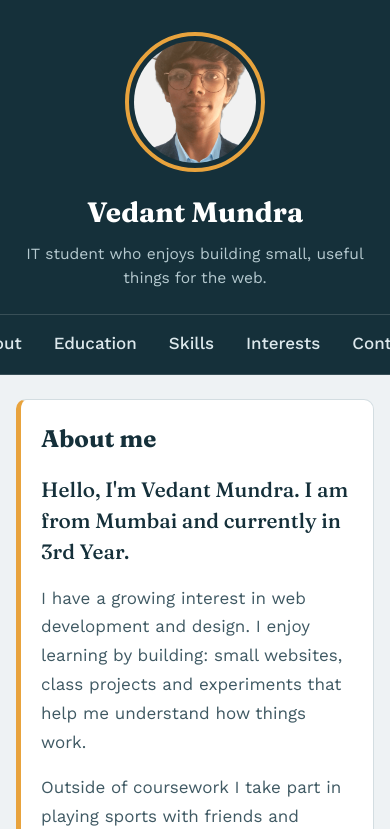
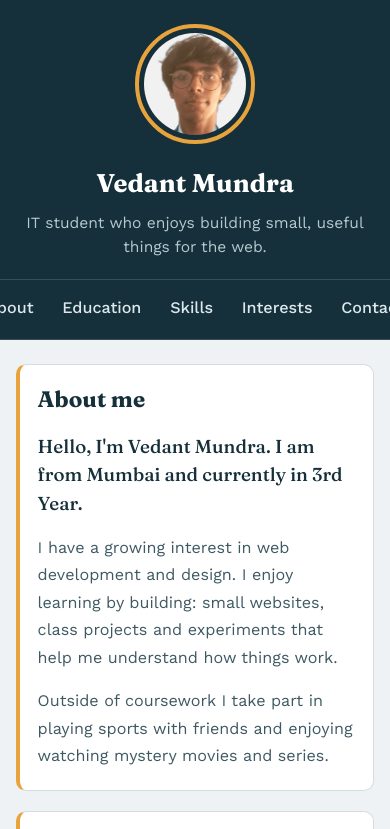
Before and after one commit to vedant-mundra/vedant-mundra.github.io, a plain HTML site: page index.html in a window 390 px wide. Shown: the top 829 px of the page. Drawn offline with nearby package versions, Linux system fonts and the light colour scheme.

Commit message:
Update style.css

```diff
--- a/style.css
+++ b/style.css
@@ -1,39 +1,47 @@
 /* =========================================================
-   Personal profile: stylesheet
-   Edit the colours and fonts in :root to restyle the page.
+   Personal profile: stylesheet (fully responsive)
+   Put this file next to index.html (same folder).
+   Breakpoints: desktop > 900px | tablet <= 900px | phone <= 600px | small phone <= 380px
    ========================================================= */
 
 :root {
-  --ink:        #15303a;   /* deep teal: sidebar, headings */
-  --ink-soft:   #3f5963;   /* body text */
-  --paper:      #eef2f4;   /* page background */
-  --card:       #ffffff;   /* section panels */
-  --line:       #d3dde1;   /* borders */
-  --accent:     #e8a33d;   /* marigold: highlights */
-  --accent-ink: #8a5a0a;   /* accent text on light backgrounds */
+  --ink:        #15303a;
+  --ink-soft:   #3f5963;
+  --paper:      #eef2f4;
+  --card:       #ffffff;
+  --line:       #d3dde1;
+  --accent:     #e8a33d;
+  --accent-ink: #8a5a0a;
 
   --font-head: "Fraunces", Georgia, "Times New Roman", serif;
   --font-body: "Work Sans", "Segoe UI", Roboto, Arial, sans-serif;
 
-  --sidebar-w: 320px;
+  --sidebar-w: clamp(260px, 26vw, 340px);   /* scales with screen width */
   --radius: 10px;
+  --gutter: clamp(1rem, 4vw, 3rem);          /* page side spacing */
 }
 
 /* ---------- Reset & base ---------- */
 *, *::before, *::after { box-sizing: border-box; }
 
-html { scroll-behavior: smooth; scroll-padding-top: 5rem; }
+html {
+  scroll-behavior: smooth;
+  scroll-padding-top: 5rem;
+  -webkit-text-size-adjust: 100%;            /* stop phones resizing text */
+}
 
 body {
   margin: 0;
   font-family: var(--font-body);
-  font-size: 1.0625rem;
+  font-size: clamp(1rem, 0.95rem + 0.25vw, 1.125rem);   /* fluid text size */
   line-height: 1.7;
   color: var(--ink-soft);
   background: var(--paper);
+  overflow-x: hidden;                         /* never scroll sideways */
+  overflow-wrap: break-word;                  /* long words/emails wrap */
 }
 
-img { max-width: 100%; display: block; }
+img { max-width: 100%; height: auto; display: block; }
 ul, ol { margin: 0; padding: 0; list-style: none; }
 h1, h2, h3, p { margin: 0; }
 
@@ -73,14 +81,15 @@ a:hover { color: var(--ink); }
   flex-direction: column;
   align-items: center;
   justify-content: center;
-  padding: 2.5rem 2rem;
+  padding: 2.5rem 1.75rem;
   text-align: center;
 }
 
 .photo {
-  width: 170px;
-  height: 170px;
+  width: clamp(130px, 12vw, 175px);
+  height: clamp(130px, 12vw, 175px);
   object-fit: cover;
+  object-position: center top;               /* keeps faces in frame */
   border-radius: 50%;
   border: 4px solid var(--accent);
   padding: 5px;
@@ -90,7 +99,7 @@ a:hover { color: var(--ink); }
 .sidebar h1 {
   font-family: var(--font-head);
   font-weight: 700;
-  font-size: 2rem;
+  font-size: clamp(1.6rem, 1.3rem + 0.8vw, 2rem);
   line-height: 1.2;
   color: #fff;
   margin-top: 1.5rem;
@@ -108,7 +117,7 @@ a:hover { color: var(--ink); }
 .nav li { border-bottom: 1px solid rgba(255, 255, 255, 0.15); }
 .nav a {
   display: block;
-  padding: 0.7rem 0.5rem;
+  padding: 0.75rem 0.5rem;
   color: #dce8ec;
   text-decoration: none;
   font-weight: 500;
@@ -125,8 +134,8 @@ a:hover { color: var(--ink); }
 /* ---------- Main content ---------- */
 .content {
   margin-left: var(--sidebar-w);
-  padding: 3rem 3rem 2rem;
-  max-width: calc(var(--sidebar-w) + 52rem);
+  padding: clamp(1.5rem, 4vw, 3rem) var(--gutter) 2rem;
+  max-width: calc(var(--sidebar-w) + 56rem);
 }
 
 .block {
@@ -134,14 +143,14 @@ a:hover { color: var(--ink); }
   border: 1px solid var(--line);
   border-left: 5px solid var(--accent);
   border-radius: var(--radius);
-  padding: 2rem 2.25rem;
-  margin-bottom: 2rem;
+  padding: clamp(1.25rem, 3vw, 2rem) clamp(1.1rem, 3.5vw, 2.25rem);
+  margin-bottom: clamp(1.25rem, 3vw, 2rem);
 }
 
 h2 {
   font-family: var(--font-head);
   font-weight: 700;
-  font-size: 1.75rem;
+  font-size: clamp(1.4rem, 1.2rem + 0.8vw, 1.75rem);
   line-height: 1.25;
   color: var(--ink);
   margin-bottom: 1.25rem;
@@ -150,7 +159,8 @@ h2 {
 h3 {
   font-family: var(--font-head);
   font-weight: 500;
-  font-size: 1.2rem;
+  font-size: clamp(1.1rem, 1.05rem + 0.2vw, 1.2rem);
+  line-height: 1.35;
   color: var(--ink);
 }
 
@@ -158,7 +168,7 @@ h3 {
 
 .lead {
   font-family: var(--font-head);
-  font-size: 1.3rem;
+  font-size: clamp(1.15rem, 1.05rem + 0.5vw, 1.3rem);
   line-height: 1.5;
   color: var(--ink);
   margin-bottom: 1rem;
@@ -200,6 +210,7 @@ h3 {
 .skill-head {
   display: flex;
   justify-content: space-between;
+  gap: 1rem;
   font-weight: 500;
   color: var(--ink);
   margin-bottom: 0.35rem;
@@ -234,7 +245,7 @@ h3 {
 /* ---------- Interests ---------- */
 .interests {
   display: grid;
-  grid-template-columns: repeat(auto-fit, minmax(210px, 1fr));
+  grid-template-columns: repeat(auto-fit, minmax(min(100%, 200px), 1fr));
   gap: 1rem;
 }
 .interests li {
@@ -260,21 +271,20 @@ h3 {
   padding: 0.8rem 0;
   border-bottom: 1px solid var(--line);
 }
-.contact .label {
-  width: 6rem;
-  font-weight: 600;
-  color: var(--ink);
-}
-.contact a { overflow-wrap: anywhere; }
+.contact .label { width: 6rem; font-weight: 600; color: var(--ink); }
+.contact a { overflow-wrap: anywhere; padding: 0.15rem 0; }
 
 /* ---------- Footer ---------- */
-.footer {
-  text-align: center;
-  font-size: 0.9rem;
-  padding: 1rem 0 0.5rem;
+.footer { text-align: center; font-size: 0.9rem; padding: 1rem 0 0.5rem; }
+
+/* ---------- Very large screens: keep content centred and readable ---------- */
+@media (min-width: 1600px) {
+  .content { margin-left: calc(var(--sidebar-w) + (100vw - var(--sidebar-w) - 56rem) / 2); }
 }
 
-/* ---------- Tablet and mobile ---------- */
+/* =========================================================
+   TABLET AND BELOW: sidebar becomes a top header
+   ========================================================= */
 @media (max-width: 900px) {
   html { scroll-padding-top: 4rem; }
 
@@ -283,10 +293,12 @@ h3 {
     width: 100%;
     overflow: visible;
   }
-  .sidebar-inner { padding: 2rem 1.25rem 0; }
+  .sidebar-inner {
+    min-height: 0;
+    padding: 2rem max(1.25rem, env(safe-area-inset-right)) 0 max(1.25rem, env(safe-area-inset-left));
+  }
   .photo { width: 140px; height: 140px; }
-  .sidebar h1 { font-size: 1.75rem; }
-  .tagline { max-width: 32rem; }
+  .tagline { max-width: 34rem; }
 
   /* nav becomes a sticky horizontal bar */
   .nav {
@@ -297,7 +309,10 @@ h3 {
     width: auto;
     background: var(--ink);
     overflow-x: auto;
+    -webkit-overflow-scrolling: touch;
+    scrollbar-width: none;
   }
+  .nav::-webkit-scrollbar { display: none; }
   .nav ul {
     display: flex;
     justify-content: center;
@@ -306,21 +321,53 @@ h3 {
   }
   .nav li { border: 0; flex: 0 0 auto; }
   .nav a {
-    padding: 0.85rem 1rem;
+    padding: 0.9rem 1.1rem;                    /* 44px+ tap target */
     border-left: 0;
     border-bottom: 3px solid transparent;
+    white-space: nowrap;
   }
   .nav a:hover,
   .nav a:focus-visible { border-bottom-color: var(--accent); }
 
-  .content { margin-left: 0; padding: 1.5rem 1rem 1.5rem; max-width: none; }
-  .block { padding: 1.5rem 1.25rem; }
-  h2 { font-size: 1.5rem; }
+  .content {
+    margin-left: 0;
+    max-width: 44rem;                          /* comfortable line length on tablets */
+    margin-inline: auto;
+    padding: 1.5rem max(1rem, env(safe-area-inset-right)) 1.5rem max(1rem, env(safe-area-inset-left));
+  }
 }
 
-@media (max-width: 480px) {
-  .nav ul { justify-content: flex-start; }
+/* =========================================================
+   PHONES
+   ========================================================= */
+@media (max-width: 600px) {
+  .sidebar-inner { padding-top: 1.5rem; }
+  .photo { width: 120px; height: 120px; }
+  .nav { margin-top: 1.25rem; }
+  .nav ul { justify-content: flex-start; }    /* scroll from the left */
+  .nav a { padding: 0.9rem 0.9rem; }
+
+  .block { border-left-width: 4px; }
+  .timeline li { padding-left: 1.4rem; }
+  .interests { grid-template-columns: 1fr; }
   .contact .label { width: 100%; }
+}
+
+/* =========================================================
+   SMALL PHONES (e.g. 320px wide)
+   ========================================================= */
+@media (max-width: 380px) {
+  .content { padding-left: 0.75rem; padding-right: 0.75rem; }
+  .block { padding: 1.1rem 0.9rem; }
+  .chips li { font-size: 0.9rem; padding: 0.25rem 0.8rem; }
+}
+
+/* ---------- Short landscape screens (phones turned sideways) ---------- */
+@media (max-height: 500px) and (orientation: landscape) and (min-width: 901px) {
+  .sidebar-inner { justify-content: flex-start; padding-block: 1.25rem; }
+  .photo { width: 90px; height: 90px; }
+  .nav { margin-top: 1rem; }
+  .nav a { padding-block: 0.4rem; }
 }
 
 @media (prefers-reduced-motion: reduce) {
@@ -328,10 +375,9 @@ h3 {
   * { transition: none !important; }
 }
 
-/* ---------- Print ---------- */
 @media print {
   .sidebar { position: static; width: 100%; color: #000; background: none; }
   .nav { display: none; }
-  .content { margin: 0; }
+  .content { margin: 0; max-width: none; }
   .block { break-inside: avoid; }
 }
```
